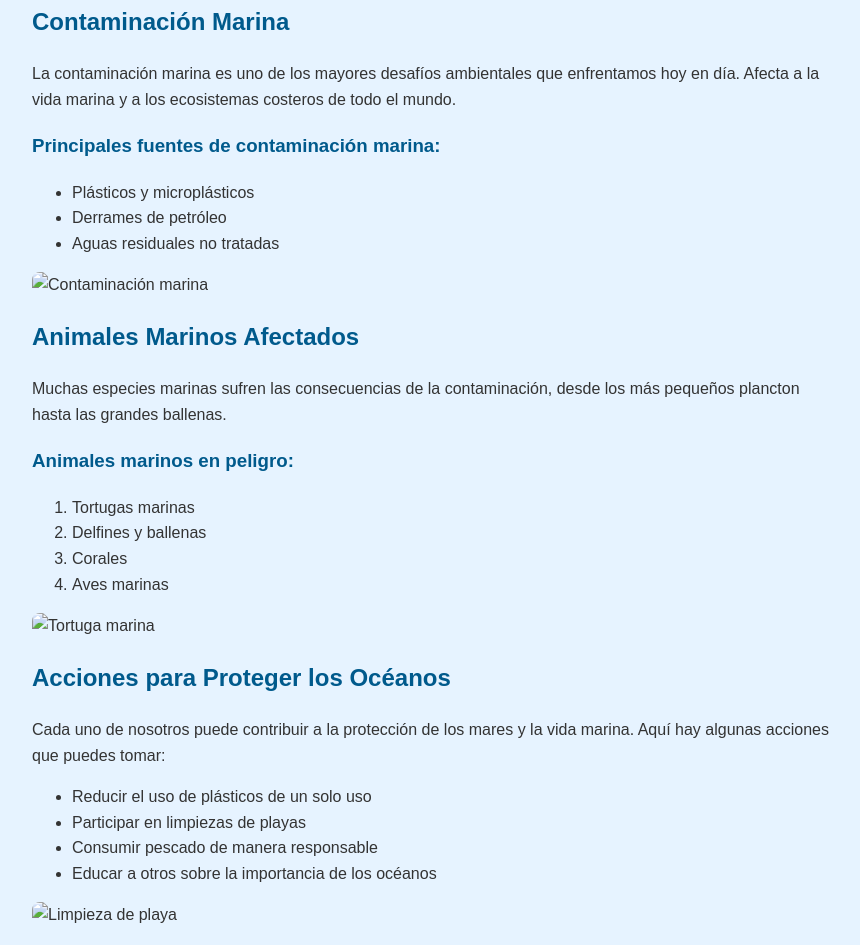
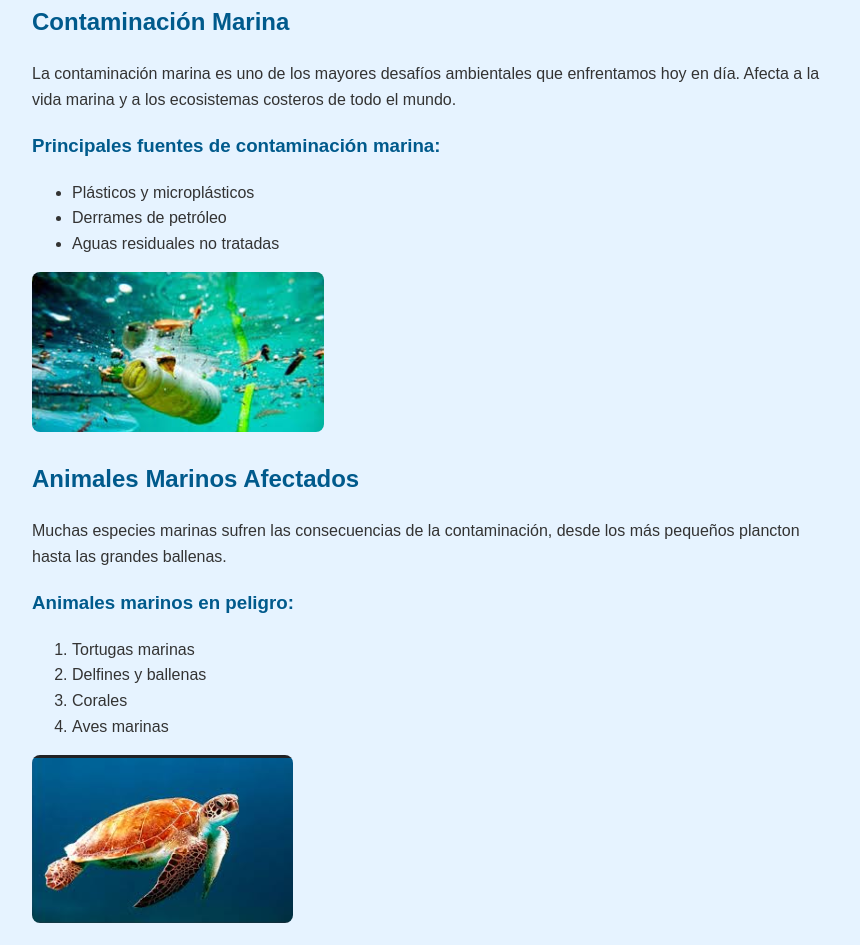
Before and after one commit to paulagustina352/contaminacionmarina, a plain HTML site: page index.html in a window 1280 px wide. Shown: the part 389-1334 px from the top of the page, without its empty margins (208-1068 px from the left). Drawn offline with Linux system fonts and the light colour scheme; the site is published under a folder, as on GitHub Pages, so addresses that start at the root find nothing.

Commit message:
imagenes funcionando

```diff
--- a/index.html
+++ b/index.html
@@ -59,7 +59,7 @@
             <li>Derrames de petróleo</li>
             <li>Aguas residuales no tratadas</li>
         </ul>
-        <img src="/sucio.png" alt="Contaminación marina">
+        <img src="sucio.png" alt="Contaminación marina">
     </div>
 
     <div id="animales">
@@ -72,7 +72,7 @@
             <li>Corales</li>
             <li>Aves marinas</li>
         </ol>
-        <img src="/tortuga.png" alt="Tortuga marina">
+        <img src="tortuga.png" alt="Tortuga marina">
     </div>
 
     <div id="acciones">
@@ -84,7 +84,7 @@
             <li>Consumir pescado de manera responsable</li>
             <li>Educar a otros sobre la importancia de los océanos</li>
         </ul>
-        <img src="/limpieza.png" alt="Limpieza de playa">
+        <img src="limpieza.png" alt="Limpieza de playa">
     </div>
 
     <div id="contacto">
```
